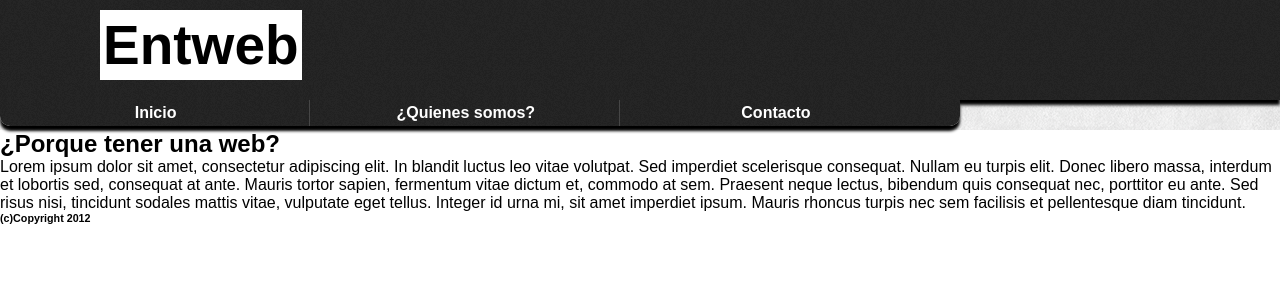
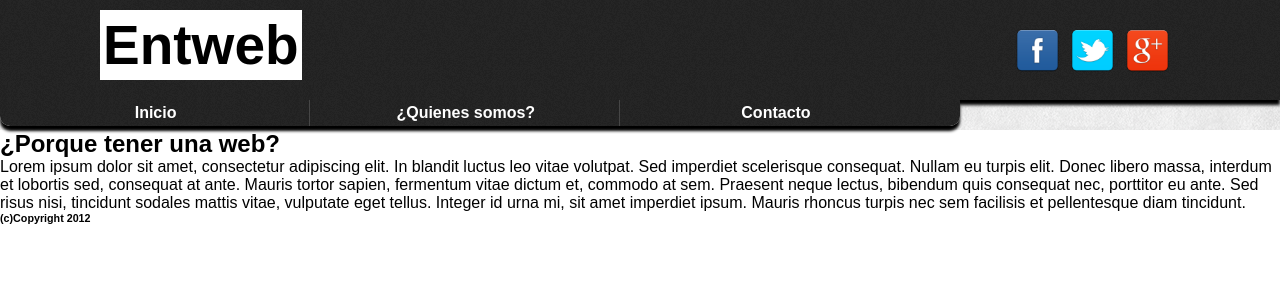
Before and after one commit to wilsonxp/Proyecto-web, a PHP site: page /servicios.php in a window 1280 px wide. Shown: the top 300 px of the page. Run offline with PHP 8.4, Linux system fonts and the light colour scheme; some libraries are stand-ins or nearby versions.

Commit message:
bien_iconos_18:00

```diff
--- a/index.php
+++ b/index.php
@@ -21,7 +21,6 @@
                     <li><a href="http://twitter.com/"><img class="iconos" src="imagenes/twitter.png"/></a></li>
                     <li><a href="https://plus.google.com"><img class="iconos" src="imagenes/google+.png"/></a></li>
                 </ul>
-
             </header>
             <nav>
                 <ul>
--- a/servicios.css
+++ b/servicios.css
@@ -12,6 +12,17 @@ header{
     margin-bottom: -4px;
     width: 100%;
 }
+header ul{
+    float: right;
+    margin-top: 27.5px;
+    margin-right: 100px;
+
+}
+header ul li{
+    float: left;
+    list-style: none;
+    padding-right: 10px;
+}
 h1{
     font-size: 55px;
     background-color: white;
@@ -20,6 +31,10 @@ h1{
     position: absolute;
     top: 10px;
     left: 100px;
+}
+.iconos {
+    width: 45px;
+    height: 45px;
 }
 /*-----------FIN HEADER---------*/
 
--- a/servicios.php
+++ b/servicios.php
@@ -16,6 +16,11 @@
                 <div class="titulo-logo">
                     <h1>Entweb</h1>
                 </div>
+                <ul>
+                    <li><a href="https://www.facebook.com/"><img class="iconos" src="imagenes/facebook.png"/></a></li>
+                    <li><a href="http://twitter.com/"><img class="iconos" src="imagenes/twitter.png"/></a></li>
+                    <li><a href="https://plus.google.com"><img class="iconos" src="imagenes/google+.png"/></a></li>
+                </ul>
             </header>
             <nav>
                 <ul>
```
